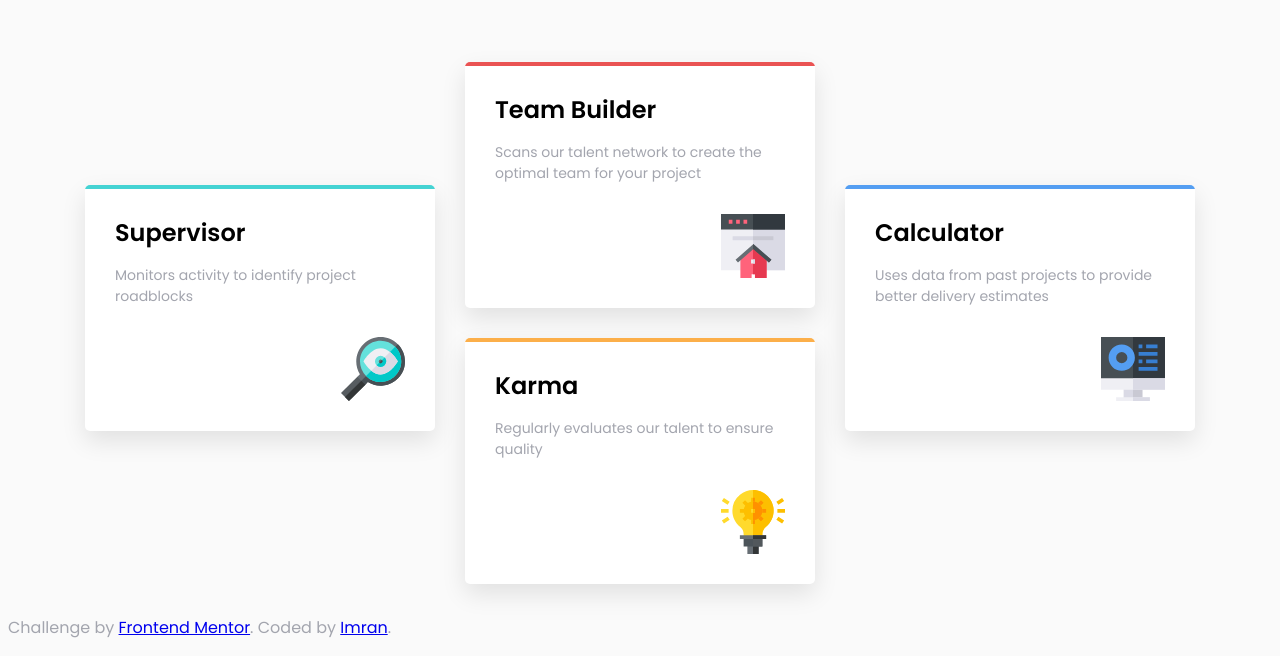
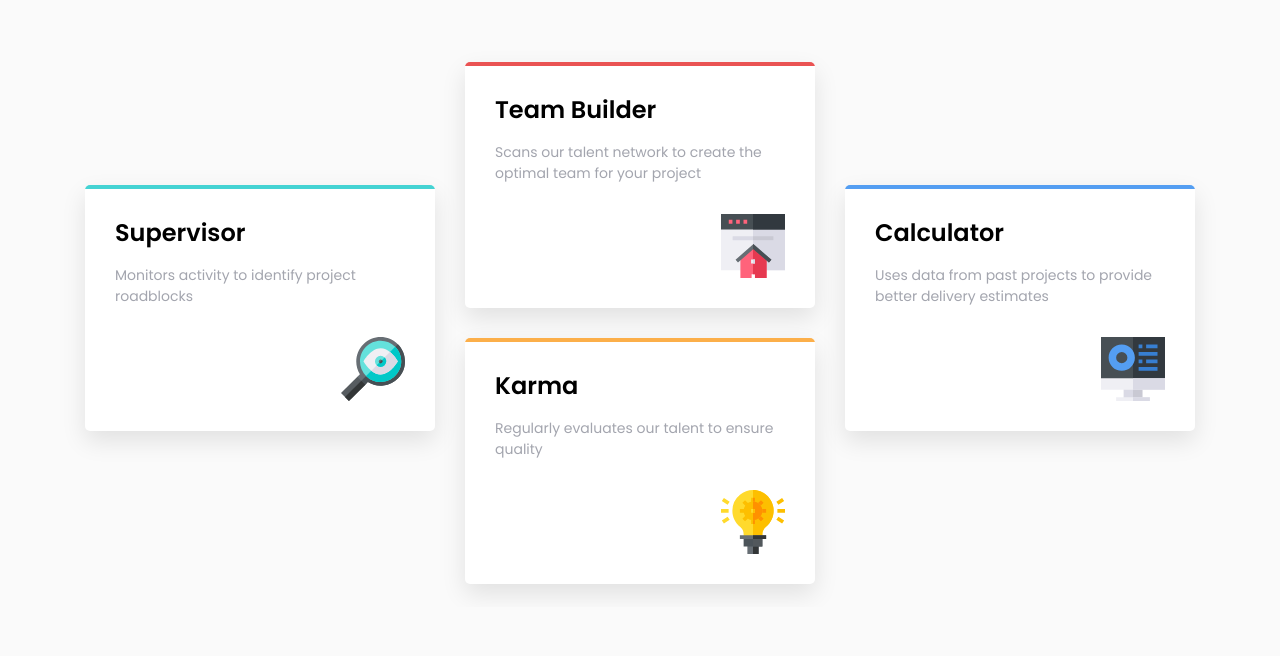
Before and after one commit to Imranh21/Frontend-Mentor-Challenges, a plain HTML site: page four-card-feature-section-master/index.html in a window 1280 px wide. Shown: the part 215-871 px from the top of the page. After the commit the page ends 822 px from the top, so only its background shows below. Drawn offline with Linux system fonts and the light colour scheme.

Commit message:
Update index.html

```diff
--- a/four-card-feature-section-master/index.html
+++ b/four-card-feature-section-master/index.html
@@ -50,11 +50,6 @@
 
 
 
-  <footer>
-    <p class="attribution">
-      Challenge by <a href="https://www.frontendmentor.io?ref=challenge" target="_blank">Frontend Mentor</a>.
-      Coded by <a href="#">Imran</a>.
-    </p>
-  </footer>
+
 </body>
 </html>
```
